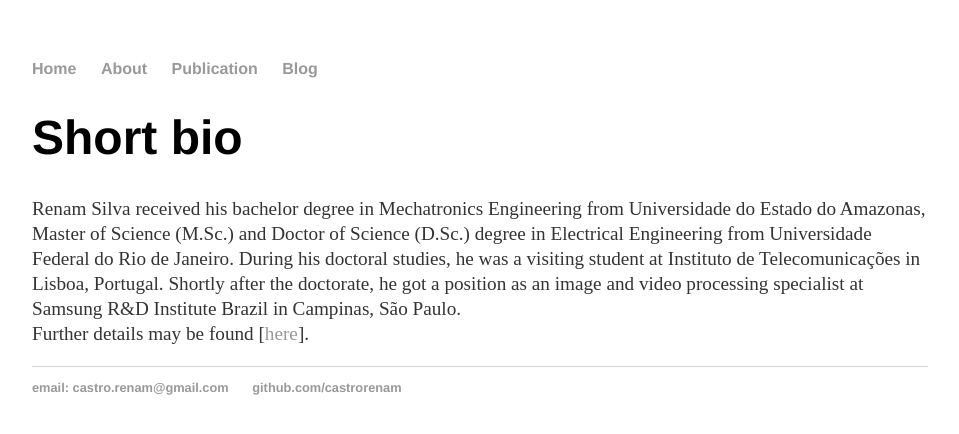
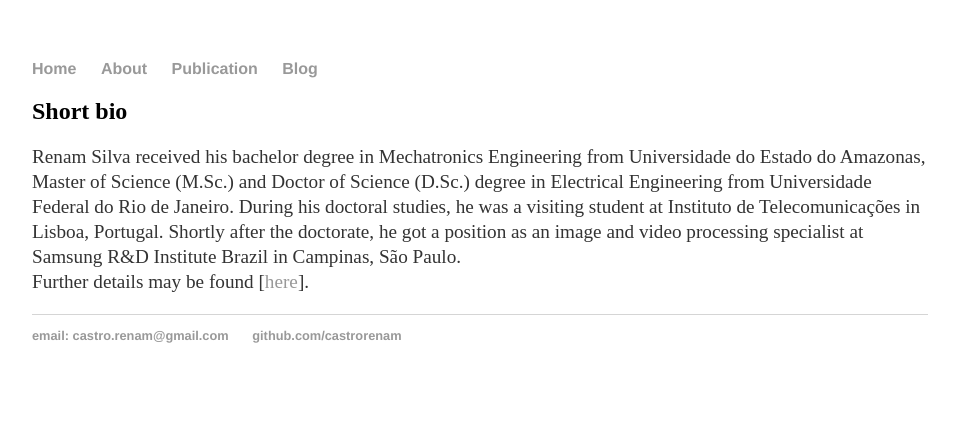
Before and after one commit to castrorenam/castrorenam.github.io, a Jekyll site: the page built from about/index.md, in a window 1280 px wide. Shown: the top 434 px of the page, without its empty margins (160-1119 px from the left). Built offline with Jekyll 4.4.1, drawn with Linux system fonts in a browser that asks for light colours.

Commit message:
Building website

```diff
--- a/about/index.md
+++ b/about/index.md
@@ -4,7 +4,7 @@ title: "about"
 date: 20-08-02
 ---
 
-# Short bio
+## Short bio
 
 
 Renam Silva received his bachelor degree in Mechatronics Engineering from Universidade do Estado do Amazonas,
```
Also changed, not shown: publication/index.md (+1 -1 lines).
